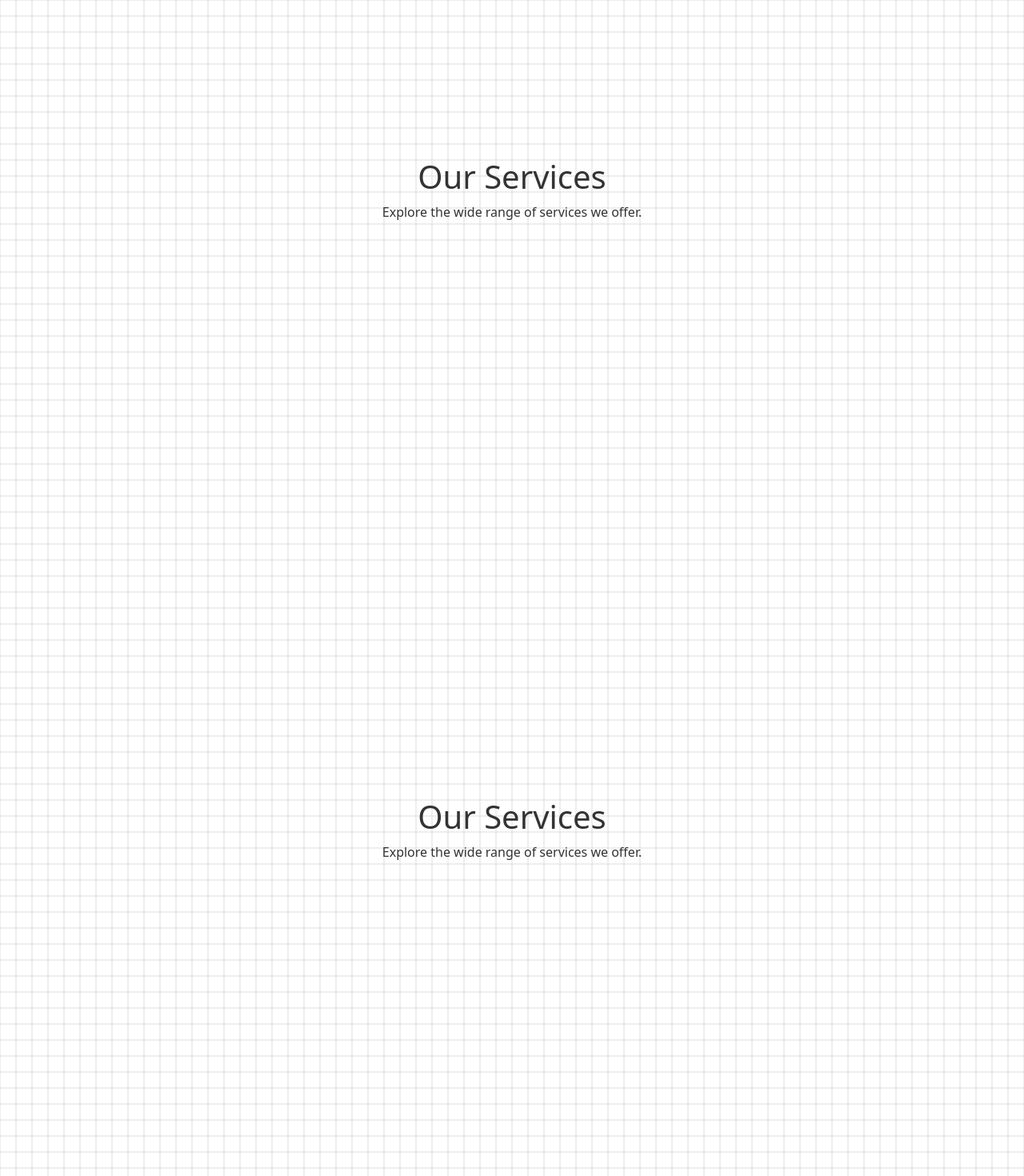
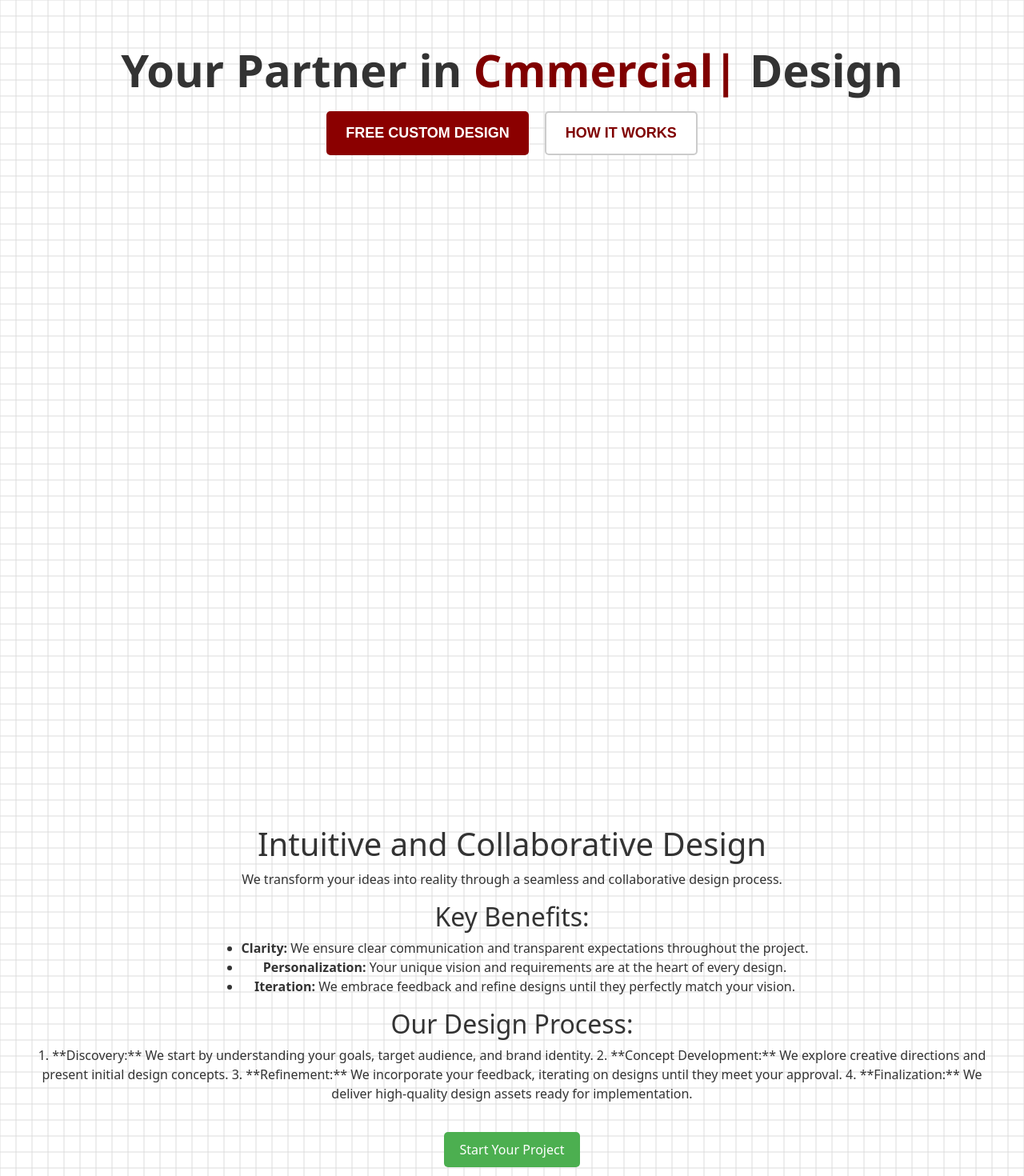
Before and after one commit to Stodian/2.0Stodian.com, a React (Create React App) app in the folder client/: page / in a window 1280 px wide. Shown: the part 220-1690 px from the top of the page at 80% size. Built offline with nearby package versions, Linux system fonts and the light colour scheme.

Commit message:
dynamic text

```diff
--- a/client/src/components/Footer.js
+++ b/client/src/components/Footer.js
@@ -12,7 +12,7 @@ function Footer() {
             borderTop: '1px solid #ccc', // Adds a top border with a light grey color
             padding: '2px 0', // Padding top and bottom for some spacing
             boxSizing: 'border-box', // Ensures padding doesn't affect the width
-            opacity: 1,
+            opacity: 0.2,
             zIndex: 0
         }}>
             <hr className="footer-line" />
--- a/client/src/components/drafting/Service.js
+++ b/client/src/components/drafting/Service.js
@@ -2,21 +2,48 @@ import React from 'react';
 
 const Service = () => {
   const style = {
-        height: '100vh',  // 100% of the viewport height
+    height: '100vh',
     display: 'flex',
     flexDirection: 'column',
     justifyContent: 'center',
     alignItems: 'center',
-        backgroundColor: 'transparent',  // Light grey background
-        color: '#333',  // Dark text color
-        padding: '20px',
-        boxSizing: 'border-box'
+    backgroundColor: 'transparent', // Slightly lighter grey
+    color: '#222',          // Darker text for contrast
+    padding: '40px',        // More padding for visual comfort
+    textAlign: 'center'    // Center-align text for better readability
   };
 
   return (
     <div style={style}>
-            <h1>Our Services</h1>
-            <p>Explore the wide range of services we offer.</p>
+      <h1>Drafting for M&E: Simplified</h1>
+      <p>
+        We transform complex mechanical and electrical processes into intuitive,
+        Lego-like drafting visualizations.
+      </p>
+
+      <h2>Key Benefits:</h2>
+      <ul>
+        <li>
+          <strong>Clarity:</strong> Easily understand system layouts and interconnections.
+        </li>
+        <li>
+          <strong>Efficiency:</strong> Streamline communication and decision-making.
+        </li>
+        <li>
+          <strong>Accuracy:</strong> Minimize errors and ensure precision in your projects.
+        </li>
+      </ul>
+
+      <h2>How We Do It:</h2>
+      <p>
+        Our approach combines industry expertise with the latest drafting tools.
+        We break down intricate designs into modular components, making it easier to
+        visualize and modify your systems.
+      </p>
+
+      <button style={{ marginTop: '20px', padding: '10px 20px', background: '#007bff', color: 'white', border: 'none', borderRadius: '5px' }}>
+        Learn More
+      </button>
     </div>
   );
 };
--- a/client/src/components/stodian/Process.js
+++ b/client/src/components/stodian/Process.js
@@ -1,24 +1,51 @@
 import React from 'react';
 
-const Process = () => {
+const Service = () => {
   const style = {
-        height: '100vh',  // 100% of the viewport height
+    height: '100vh',
     display: 'flex',
     flexDirection: 'column',
     justifyContent: 'center',
     alignItems: 'center',
-        backgroundColor: 'transparent',  // Light grey background
-        color: '#333',  // Dark text color
-        padding: '20px',
-        boxSizing: 'border-box'
+    backgroundColor: '#transparent',
+    color: '#333',
+    padding: '40px',
+    textAlign: 'center',
   };
 
   return (
     <div style={style}>
-            <h1>Our Services</h1>
-            <p>Explore the wide range of services we offer.</p>
+      <h1>Intuitive and Collaborative Design</h1>
+      <p>
+        We transform your ideas into reality through a seamless and collaborative design process.
+      </p>
+
+      <h2>Key Benefits:</h2>
+      <ul>
+        <li>
+          <strong>Clarity:</strong> We ensure clear communication and transparent expectations throughout the project.
+        </li>
+        <li>
+          <strong>Personalization:</strong> Your unique vision and requirements are at the heart of every design.
+        </li>
+        <li>
+          <strong>Iteration:</strong> We embrace feedback and refine designs until they perfectly match your vision.
+        </li>
+      </ul>
+
+      <h2>Our Design Process:</h2>
+      <p>
+        1. **Discovery:** We start by understanding your goals, target audience, and brand identity.
+        2. **Concept Development:** We explore creative directions and present initial design concepts.
+        3. **Refinement:**  We incorporate your feedback, iterating on designs until they meet your approval.
+        4. **Finalization:** We deliver high-quality design assets ready for implementation.
+      </p>
+
+      <button style={{ marginTop: '20px', padding: '10px 20px', background: '#4CAF50', color: 'white', border: 'none', borderRadius: '5px' }}>
+        Start Your Project
+      </button>
     </div>
   );
 };
 
-export default Process;
+export default Service;
--- a/client/src/components/stodian/Service.js
+++ b/client/src/components/stodian/Service.js
@@ -1,23 +1,134 @@
-import React from 'react';
+import React, { useState, useEffect, useRef } from 'react';
 
 const Service = () => {
-    const style = {
+  const [dynamicText, setDynamicText] = useState('');
+  const dynamicRef = useRef(null);
+
+  useEffect(() => {
+    const messages = ["Residential", "Commercial", "Industrial", "Educational", "Public"];
+    const typingSpeed = 150;
+    const deletingSpeed = 75;
+    let currentMessage = 0;
+    let charIndex = 0;
+    let timeoutId; // Store the timeout ID for cleanup
+
+    function typeLetter() {
+      if (charIndex < messages[currentMessage].length) {
+        setDynamicText(prevText => prevText + messages[currentMessage].charAt(charIndex));
+        charIndex++;
+        timeoutId = setTimeout(typeLetter, typingSpeed); // Store timeout ID
+      } else {
+        timeoutId = setTimeout(deleteText, 2000); // Store timeout ID
+      }
+    }
+
+    function deleteText() {
+      if (charIndex > 0) {
+        setDynamicText(prevText => prevText.substring(0, charIndex - 1));
+        charIndex--;
+        timeoutId = setTimeout(deleteText, deletingSpeed); // Store timeout ID
+      } else {
+        currentMessage = (currentMessage + 1) % messages.length;
+        timeoutId = setTimeout(typeLetter, 500); // Store timeout ID
+      }
+    }
+
+    const span = dynamicRef.current;
+    if (span) {  // Ensure the span is mounted before starting
+      typeLetter();
+    }
+
+    return () => {
+      clearTimeout(timeoutId); // Clear any pending timeouts on unmount
+    };
+  }, []);
+
+  const pageStyle = {
     height: '100vh',  // 100% of the viewport height
     display: 'flex',
     flexDirection: 'column',
-        justifyContent: 'center',
+    marginTop: '200px',
     alignItems: 'center',
-        backgroundColor: 'transparent',  // Light grey background
-        color: '#333',  // Dark text color
-        padding: '20px',
-        boxSizing: 'border-box'
+    fontSize: '3.5rem',               /* Large text similar to h1 */
+    fontFamily: "'Segoe UI', Tahoma, Geneva, Verdana, sans-serif", /* Font styling */
+    backgroundColor: '#transparent',       /* Light gray background color */
+    color: '#333',                     /* Dark gray text color */
+    fontWeight: 'bold', /* Makes the text bold */
+    zIndex: 2,
   };
 
+
   return (
-        <div style={style}>
-            <h1>Our Services</h1>
-            <p>Explore the wide range of services we offer.</p>
+<main id="page1" className="page" style={pageStyle}>
+  <div className="typed-words">
+    <span id="constant1">Your Partner in </span>
+    <span id="dynamic" ref={dynamicRef}>
+      {dynamicText}
+      <span className="blinking-cursor">|</span>
+    </span>
+    <span id="constant2"> Design</span>
   </div>
+
+  <style jsx>{`
+    .blinking-cursor { /* Target the blinking-cursor class directly */
+      animation: blink-caret 1s step-end infinite;
+    }
+
+    @keyframes blink-caret {
+      from, to {
+        opacity: 0;
+      }
+      50% {
+        opacity: 1;
+      }
+    }
+  `}</style>
+
+      <div style={{ display: 'flex' }}> {/* Container to hold the buttons */}
+
+             <button className="button1" style={{
+                backgroundColor: '#8B0000', // Maroon color
+                color: 'white',
+                padding: '12px 24px',
+                border: 'none',
+                borderRadius: '5px',
+                fontSize: '18px',
+                cursor: 'pointer',
+                margin: '10px', // Add some spacing between buttons
+                transition: 'all 0.3s ease', /* Smooth transition for hover effects */
+                fontFamily: "'Arial', sans-serif", /* Clean and professional font */
+                fontWeight: 'bold', /* Makes text bold to stand out */
+                textTransform: 'uppercase', /* Uppercase text for a more impactful appearance */
+                outline: 'none', /* Removes the outline to clean up focus style */
+                zIndex: 1, /* Keeps button above other content */
+            }}>
+
+               Free Custom Design
+
+             </button>
+
+             <button className="button2" style={{
+                backgroundColor: 'white', // Maroon color
+                color: '#800000',
+                padding: '12px 24px',
+                border: '2px solid #ccc', /* Soft grey border for subtle definition */
+                borderRadius: '5px',
+                fontSize: '18px',
+                cursor: 'pointer',
+                margin: '10px', // Add some spacing between buttons
+                transition: 'all 0.3s ease', /* Smooth transition for hover effects */
+                fontFamily: "'Arial', sans-serif", /* Clean and professional font */
+                fontWeight: 'bold', /* Makes text bold to stand out */
+                textTransform: 'uppercase', /* Uppercase text for a more impactful appearance */
+                outline: 'none', /* Removes the outline to clean up focus style */
+                zIndex: 1, /* Keeps button above other content */
+            }}>
+              How it Works
+            </button>
+        </div>
+
+
+    </main>
   );
 };
 
```
Lines whose indentation alone changed are shown as unchanged.
